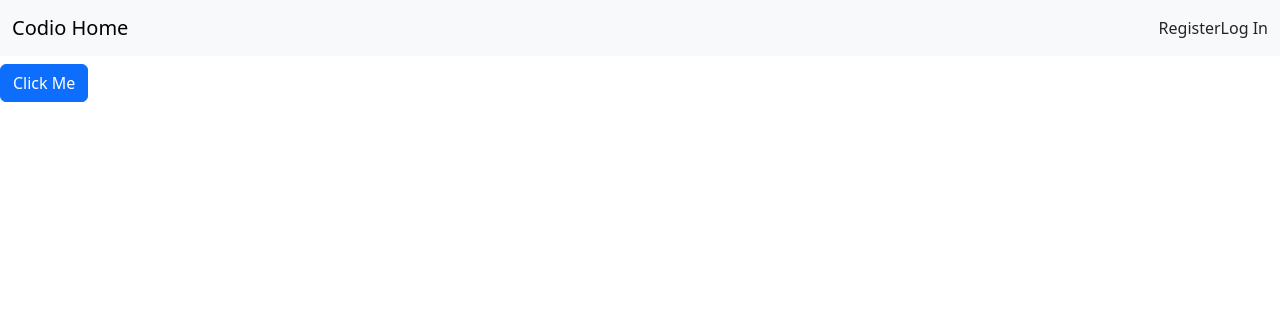
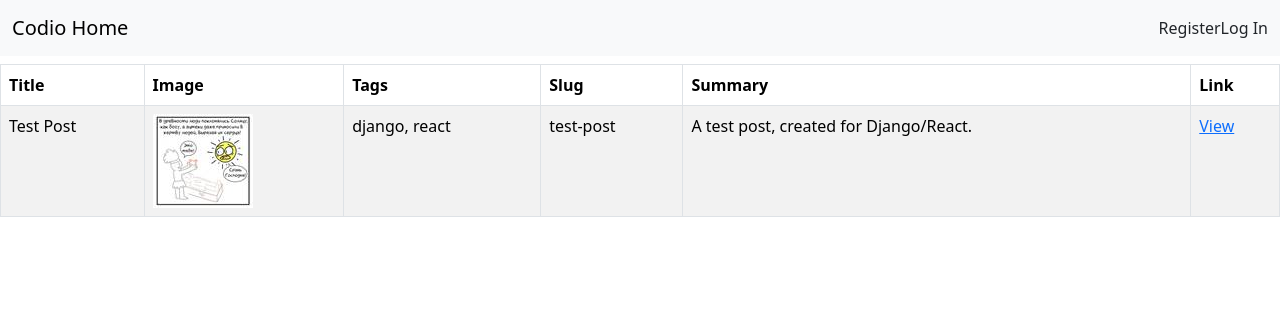
Before and after one commit to v-elvira/codio, a Django app: template codio/blog/templates/blog/post-table.html in a window 1280 px wide. Shown: the top 316 px of the page. Run offline with Django 4.2, Linux system fonts and the light colour scheme; the template is opened without the code that fills it, so the values that code supplies are empty; parts of the project's set-up code (start-up, migrations or seed data) failed here and were passed over; some libraries are stand-ins or nearby versions.

Commit message:
JSX and props

```diff
--- a/codio/blog/static/blog/blog.js
+++ b/codio/blog/static/blog/blog.js
@@ -1,221 +1,320 @@
-class ClickButton extends React.Component {
+class PostRow extends React.Component {
+  render () {
+    const post = this.props.post
+
+    let thumbnail
+
+    if (post.hero_image.thumbnail) {
+      thumbnail = <img src={post.hero_image.thumbnail}/>
+    } else {
+      thumbnail = '-'
+    }
+
+    return <tr>
+      <td>{post.title}</td>
+      <td>
+        {thumbnail}
+      </td>
+      <td>{post.tags.join(', ')}</td>
+      <td>{post.slug}</td>
+      <td>{post.summary}</td>
+      <td><a href={'/post/' + post.slug + '/'}>View</a></td>
+    </tr>
+  }
+}
+
+class PostTable extends React.Component {
   state = {
-    wasClicked: false
-  }
-
-  handleClick () {
-    this.setState(
-      {wasClicked: true}
-    )
-    // this.state.wasClicked = true // no setState => no call for render() method. Nothing change on the page
-    // console.log(this.state)
+    dataLoaded: true,
+    data: {
+      results: [
+        {
+          id: 15,
+          tags: [
+            'django', 'react'
+          ],
+          'hero_image': {
+            'thumbnail': '/media/__sized__/hero_images/1113037_800-thumbnail-100x100-70.jpg',
+            'full_size': '/media/hero_images/1113037_800.jpg'
+          },
+          title: 'Test Post',
+          slug: 'test-post',
+          summary: 'A test post, created for Django/React.'
+        }
+      ]
+    }
   }
 
   render () {
-    let buttonText
+    let rows
+    if (this.state.dataLoaded) {
+      if (this.state.data.results.length) {
+        rows = this.state.data.results.map(post => <PostRow post={post} key={post.id}/>)
+      } else {
+        rows = <tr>
+          <td colSpan="6">No results found.</td>
+        </tr>
+      }
+    } else {
+      rows = <tr>
+        <td colSpan="6">Loading&hellip;</td>
+      </tr>
+    }
 
-    if (this.state.wasClicked)
-      buttonText = 'Clicked!'
-    else
-      buttonText = 'Click Me'
-
-    return React.createElement(   //(element name or child Component, object (=dict) of properties, children (string or array) )
-      'button',
-      {
-        className: 'btn btn-primary mt-2',
-        onClick: () => {
-          this.handleClick()   // in this.handleClick directly (without arrow func) 'this' would refer to the event not the component
-        }
-      },
-      buttonText
-    )
+    return <table className="table table-striped table-bordered mt-2">
+      <thead>
+      <tr>
+        <th>Title</th>
+        <th>Image</th>
+        <th>Tags</th>
+        <th>Slug</th>
+        <th>Summary</th>
+        <th>Link</th>
+      </tr>
+      </thead>
+      <tbody>
+      {rows}
+      </tbody>
+    </table>
   }
 }
 
-
 const domContainer = document.getElementById('react_root')
 ReactDOM.render(
-  React.createElement(ClickButton),
+  React.createElement(PostTable),
   domContainer
 )
 
 
+// class ClickButton extends React.Component {
+//   state = {
+//     wasClicked: false
+//   }
 
-// function resolvedCallback(data) {
-//   console.log('Resolved with data ' +  data)
+//   handleClick () {
+//     this.setState(
+//       {wasClicked: true}
+//     )
+//     // this.state.wasClicked = true // no setState => no call for render() method. Nothing change on the page
+//     // console.log(this.state)
+//   }
+
+//   render () {
+//     let buttonText
+
+//     if (this.state.wasClicked)
+//       buttonText = 'Clicked!'
+//     else
+//       buttonText = 'Click Me'
+
+//     // return React.createElement(   //(element name or child Component, object (=dict) of properties, children (string or array) )
+//     //   'button',
+//     //   {
+//     //     className: 'btn btn-primary mt-2',
+//     //     onClick: () => {
+//     //       this.handleClick()   // in this.handleClick directly (without arrow func) 'this' would refer to the event not the component
+//     //     }
+//     //   },
+//     //   buttonText
+//     // )
+//     // JSX version on above return:
+//     return <button
+//       className="btn btn-primary mt-2"
+//       onClick={
+//         () => {
+//           this.handleClick()
+//         }
+//       }
+//     >
+//       {buttonText}
+//     </button>
+//   }
 // }
 
-// function rejectedCallback(message) {
-//   console.log('Rejected with message ' + message)
-// }
 
-// const lazyAdd = function (a, b) {
-//   const doAdd = (resolve, reject) => {
-//     if (typeof a !== "number" || typeof b !== "number") {
-//       reject("a and b must both be numbers")
-//     } else {
-//       const sum = a + b
-//       resolve(sum)
-//     }
-//   }
-
-//   return new Promise(doAdd)
-// }
-
-// const p = lazyAdd(3, 4)
-// // p is a Promise instance that has not yet been settled
-// // There will be no console output at this point.
-
-// // This next line will settle the doAdd function
-// p.then(resolvedCallback, rejectedCallback) // There will be some console output now
-
-// lazyAdd("nan", "alsonan").then(resolvedCallback, rejectedCallback)  // chained in a single line
-
-
-// // class Greeter {
-// //   constructor (name) {
-// //     this.name = name
-// //   }
-
-// //   getGreeting () {
-// //     if (this.name === undefined) {
-// //       return 'Hello, no name'
-// //     }
-
-// //     return 'Hello, ' + this.name
-// //   }
-
-// //   showGreeting (greetingMessage) {
-// //     console.log(greetingMessage)
-// //   }
-
-// //   greet () {
-// //     this.showGreeting(this.getGreeting())
-// //   }
-// // }
-
-// // const g = new Greeter('me')
-// // g.greet()
+// const domContainer = document.getElementById('react_root')
+// ReactDOM.render(
+//   React.createElement(ClickButton),
+//   domContainer
+// )
 
 
 
-// // class DelayedGreeter extends Greeter {
-// //   delay = 2000
+// // function resolvedCallback(data) {
+// //   console.log('Resolved with data ' +  data)
+// // }
 
-// //   constructor (name, delay) {
-// //     super(name)
-// //     if (delay !== undefined) {
-// //       this.delay = delay
+// // function rejectedCallback(message) {
+// //   console.log('Rejected with message ' + message)
+// // }
+
+// // const lazyAdd = function (a, b) {
+// //   const doAdd = (resolve, reject) => {
+// //     if (typeof a !== "number" || typeof b !== "number") {
+// //       reject("a and b must both be numbers")
+// //     } else {
+// //       const sum = a + b
+// //       resolve(sum)
 // //     }
 // //   }
 
-// //   greet () {
-// //     setTimeout(
-// //       () => {
-// //         this.showGreeting(this.getGreeting())   // inside an arrow function 'this' means not the function itself, but the outer class (!)
-// //       }, this.delay
-// //     )
-// //   }
+// //   return new Promise(doAdd)
 // // }
-// // // setTimeout(
-// // //   function() {     // in classic 'function' function, 'this' means the function itself, and inside class we cannot have class methods/atrs through 'this'
-// // //     this.showGreeting(this.getGreeting())
-// // //   }, this.delay
-// // // )
+
+// // const p = lazyAdd(3, 4)
+// // // p is a Promise instance that has not yet been settled
+// // // There will be no console output at this point.
+
+// // // This next line will settle the doAdd function
+// // p.then(resolvedCallback, rejectedCallback) // There will be some console output now
+
+// // lazyAdd("nan", "alsonan").then(resolvedCallback, rejectedCallback)  // chained in a single line
 
 
-// // const dg2 = new DelayedGreeter('Delay 2 Seconds')
-// // dg2.greet()
+// // // class Greeter {
+// // //   constructor (name) {
+// // //     this.name = name
+// // //   }
 
-// // const dg1 = new DelayedGreeter('Delay 1 Second', 1000)
-// // dg1.greet()
+// // //   getGreeting () {
+// // //     if (this.name === undefined) {
+// // //       return 'Hello, no name'
+// // //     }
+
+// // //     return 'Hello, ' + this.name
+// // //   }
+
+// // //   showGreeting (greetingMessage) {
+// // //     console.log(greetingMessage)
+// // //   }
+
+// // //   greet () {
+// // //     this.showGreeting(this.getGreeting())
+// // //   }
+// // // }
+
+// // // const g = new Greeter('me')
+// // // g.greet()
 
 
 
-// // // // alert('Hello, world!')
+// // // class DelayedGreeter extends Greeter {
+// // //   delay = 2000
 
-// // // for(let i = 0; i < 5; i += 1) {
-// // //   console.log('for loop i: ' + i)
+// // //   constructor (name, delay) {
+// // //     super(name)
+// // //     if (delay !== undefined) {
+// // //       this.delay = delay
+// // //     }
+// // //   }
+
+// // //   greet () {
+// // //     setTimeout(
+// // //       () => {
+// // //         this.showGreeting(this.getGreeting())   // inside an arrow function 'this' means not the function itself, but the outer class (!)
+// // //       }, this.delay
+// // //     )
+// // //   }
 // // // }
-
-// // // let j = 0
-// // // while(j < 5) {
-// // //   console.log('while loop j: ' + j)
-// // //   j += 1
-// // // }
-
-// // // // let j = 10 // error: Previously declared at line ... Without 'let': j=10 ok
-// // // let k = 10
-
-// // // do {
-// // //   console.log('do while k: ' + k)
-// // // } while(k < 10)
-
-// // // const numbers = [0, 1, 2, 3, 4] //, 5, 6, 7, 8, 9]
-
-// // // numbers.forEach((value => {
-// // //   console.log('For each value ' + value)
-// // // }))
-
-// // // will_be_array_of_undefined = numbers.map(value => console.log(value * 3)) //console numbers ok, but forEach exists
-// // // // console.log(will_be_array_of_undefinde)
-// // // numbers.forEach(value => console.log(value * 3))
-
-// // // const doubled = numbers.map(value => value * 2)  // map
-// // // console.log('Here are the doubled numbers')
-
-// // // console.log(doubled)
+// // // // setTimeout(
+// // // //   function() {     // in classic 'function' function, 'this' means the function itself, and inside class we cannot have class methods/atrs through 'this'
+// // // //     this.showGreeting(this.getGreeting())
+// // // //   }, this.delay
+// // // // )
 
 
-// // // // function sayHello(yourName) {
-// // // //   if (yourName === undefined) {
-// // // //       console.log('Hello, no name')
-// // // //   } else {
-// // // //        console.log('Hello, ' + yourName)
-// // // //   }
-// // // // }
+// // // const dg2 = new DelayedGreeter('Delay 2 Seconds')
+// // // dg2.greet()
 
-// // // // const yourName = 'World'
-// // // // console.log('Before setTimeout')
-// // // // setTimeout(() => {
-// // // //     sayHello(yourName)
-// // // //   }, 2000
-// // // // )
-// // // // console.log('After setTimeout')
-
-
-// // // // console.time('myTimer')
-// // // // console.count('counter1')
-// // // // console.log('A normal log message')
-// // // // console.warn('Warning: something bad might happen')
-// // // // console.error('Something bad did happen!')
-// // // // console.count('counter1')
-// // // // console.log('All the things above took this long to happen:')
-// // // // console.timeEnd('myTimer')
-
-
-// // // // const theNumber = 1
-// // // // let yourName = 'Ben'
-
-// // // // if (theNumber === 1) {
-// // // //   let yourName = 'Leo'
-// // // //   // yourName = 'Leo'
-// // // //   alert(yourName)
-// // // // }
-
-// // // // alert(yourName)
+// // // const dg1 = new DelayedGreeter('Delay 1 Second', 1000)
+// // // dg1.greet()
 
 
 
-// // // // 3 ways to declare a function:
-// // // // const myFunction = function() {
-// // // //   //do something
+// // // // // alert('Hello, world!')
+
+// // // // for(let i = 0; i < 5; i += 1) {
+// // // //   console.log('for loop i: ' + i)
 // // // // }
 
-// // // // function myFunction() {
-// // // //   //do something
+// // // // let j = 0
+// // // // while(j < 5) {
+// // // //   console.log('while loop j: ' + j)
+// // // //   j += 1
 // // // // }
 
-// // // // const myFunction = () => {     // good for callbacks with arguments: setTimeout(()=>f(a), 1000)
-// // // //   //do something
-// // // // }
+// // // // // let j = 10 // error: Previously declared at line ... Without 'let': j=10 ok
+// // // // let k = 10
+
+// // // // do {
+// // // //   console.log('do while k: ' + k)
+// // // // } while(k < 10)
+
+// // // // const numbers = [0, 1, 2, 3, 4] //, 5, 6, 7, 8, 9]
+
+// // // // numbers.forEach((value => {
+// // // //   console.log('For each value ' + value)
+// // // // }))
+
+// // // // will_be_array_of_undefined = numbers.map(value => console.log(value * 3)) //console numbers ok, but forEach exists
+// // // // // console.log(will_be_array_of_undefinde)
+// // // // numbers.forEach(value => console.log(value * 3))
+
+// // // // const doubled = numbers.map(value => value * 2)  // map
+// // // // console.log('Here are the doubled numbers')
+
+// // // // console.log(doubled)
+
+
+// // // // // function sayHello(yourName) {
+// // // // //   if (yourName === undefined) {
+// // // // //       console.log('Hello, no name')
+// // // // //   } else {
+// // // // //        console.log('Hello, ' + yourName)
+// // // // //   }
+// // // // // }
+
+// // // // // const yourName = 'World'
+// // // // // console.log('Before setTimeout')
+// // // // // setTimeout(() => {
+// // // // //     sayHello(yourName)
+// // // // //   }, 2000
+// // // // // )
+// // // // // console.log('After setTimeout')
+
+
+// // // // // console.time('myTimer')
+// // // // // console.count('counter1')
+// // // // // console.log('A normal log message')
+// // // // // console.warn('Warning: something bad might happen')
+// // // // // console.error('Something bad did happen!')
+// // // // // console.count('counter1')
+// // // // // console.log('All the things above took this long to happen:')
+// // // // // console.timeEnd('myTimer')
+
+
+// // // // // const theNumber = 1
+// // // // // let yourName = 'Ben'
+
+// // // // // if (theNumber === 1) {
+// // // // //   let yourName = 'Leo'
+// // // // //   // yourName = 'Leo'
+// // // // //   alert(yourName)
+// // // // // }
+
+// // // // // alert(yourName)
+
+
+
+// // // // // 3 ways to declare a function:
+// // // // // const myFunction = function() {
+// // // // //   //do something
+// // // // // }
+
+// // // // // function myFunction() {
+// // // // //   //do something
+// // // // // }
+
+// // // // // const myFunction = () => {     // good for callbacks with arguments: setTimeout(()=>f(a), 1000)
+// // // // //   //do something
+// // // // // }
--- a/codio/blog/templates/blog/post-table.html
+++ b/codio/blog/templates/blog/post-table.html
@@ -1,5 +1,6 @@
 {% extends "base.html" %}
 {% load static %}
+{% block title %}Post Table{% endblock %}
 {% block content %}
     <div class="row">
         <div class="col">
@@ -8,5 +9,7 @@
     </div>
     <script src="https://unpkg.com/react@17/umd/react.development.js" crossorigin></script>   <!-- replace development with production.min in prod -->
     <script src="https://unpkg.com/react-dom@17/umd/react-dom.development.js" crossorigin></script>
-    <script src="{% static 'blog/blog.js' %}"></script>
+    <script src="https://unpkg.com/babel-standalone@6/babel.min.js"></script>                 <!-- babel for JSX (not best for production this way) -->
+    <!-- <script src="{% static 'blog/blog.js' %}"></script> -->
+    <script type="text/babel" src="{% static 'blog/blog.js' %}"></script>
 {% endblock %}
```
